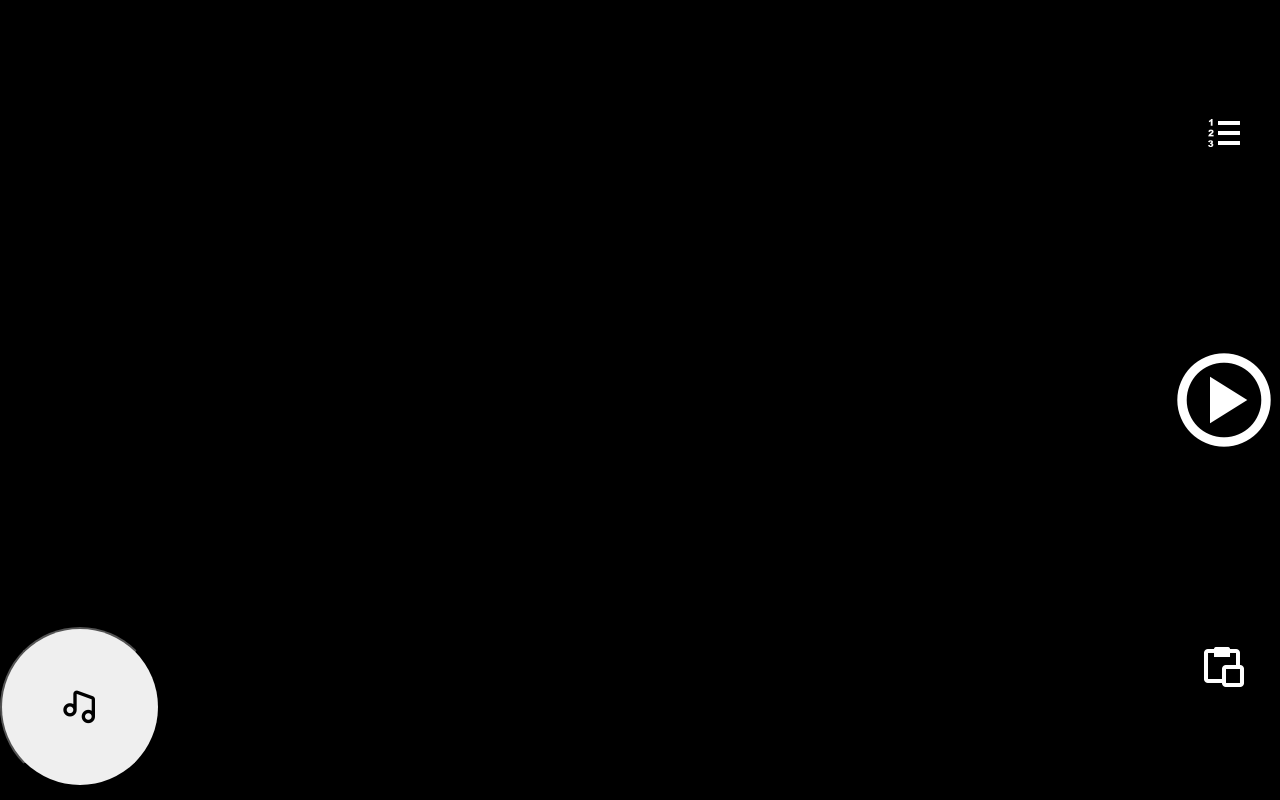
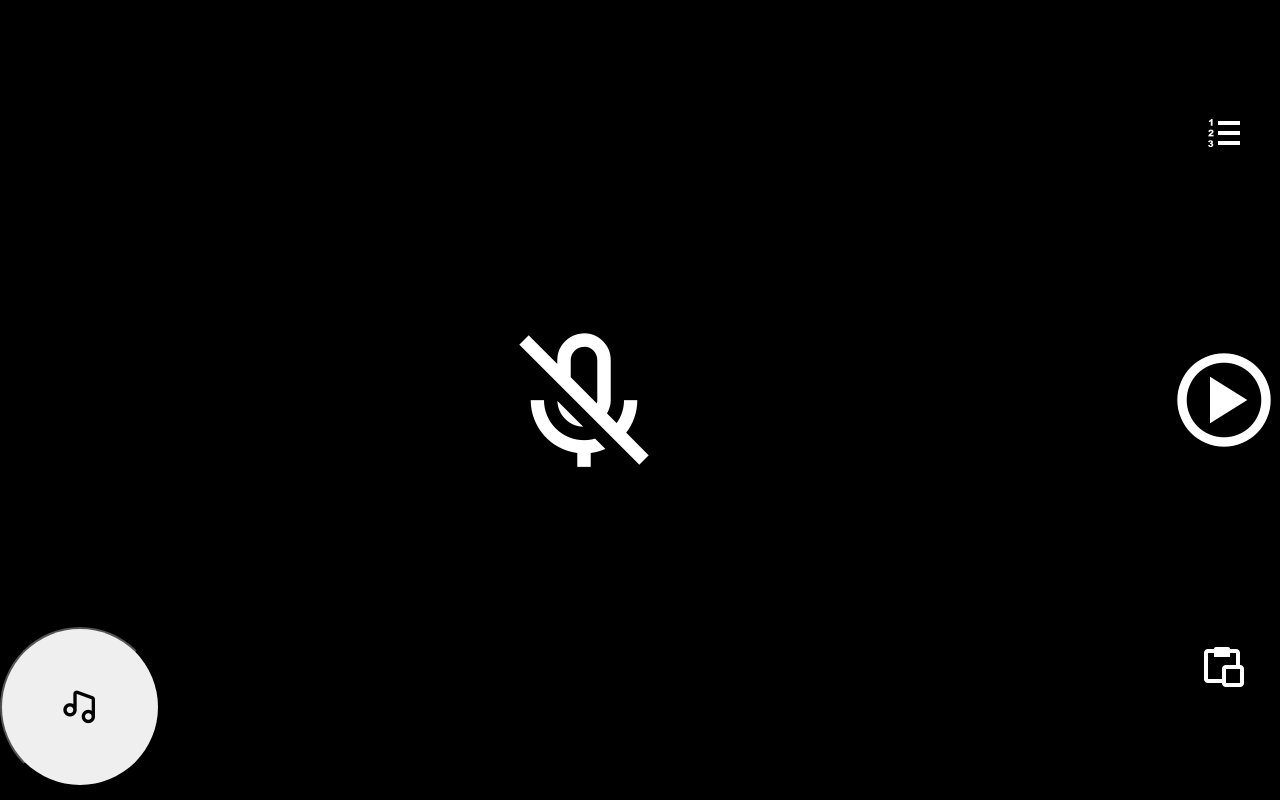
Before and after one commit to KievAndres/lista-canciones-para-tocar, an Angular app: page / in a window 1280 px wide. Both pictures are taken after a click on the button 80 px from the left and 706 px from the top of the page. Built offline with nearby package versions, Linux system fonts and the light colour scheme.

Commit message:
add lyric component

```diff
--- /dev/null
+++ b/src/app/components/player/player-lyric-view/player-lyric-view.component.html
@@ -0,0 +1,11 @@
+<section class="player-lyric-view-container">
+  <ng-container *ngIf="currentSong?.lyric; else no_lyric">
+    <section>
+      {{ currentSong?.lyric }}
+    </section>
+  </ng-container>
+  <ng-template #no_lyric
+    ><section class="no-lyric">
+      <i class="no-lyric-icon bx bx-microphone-off"></i></section
+  ></ng-template>
+</section>
--- /dev/null
+++ b/src/app/components/player/player-lyric-view/player-lyric-view.component.scss
@@ -0,0 +1,16 @@
+.player-lyric-view-container {
+  height: 100%;
+  width: 100%;
+
+  .no-lyric {
+    height: 100%;
+    width: 100%;
+    display: flex;
+    justify-content: center;
+    align-items: center;
+
+    &-icon {
+      font-size: 10em;
+    }
+  }
+}
--- a/src/app/components/player/player.component.html
+++ b/src/app/components/player/player.component.html
@@ -7,6 +7,8 @@
       [nextSong]="nextSong"
       [enableBlinkNextSong]="enableBlinkNextSong"
     ></player-default-view>
+    <player-lyric-view
+      *ngSwitchCase="playerView.LYRIC"></player-lyric-view>
   </ng-container>
   <button class="player-view-button" (click)="togglePlayerView()">
     <ng-container [ngSwitch]="currentPlayerView">
```
Also changed, not shown: src/app/components/player/player-lyric-view/player-lyric-view.component.ts (added, +11 -0 lines), src/app/components/player/player.module.ts (+7 -2 lines).
